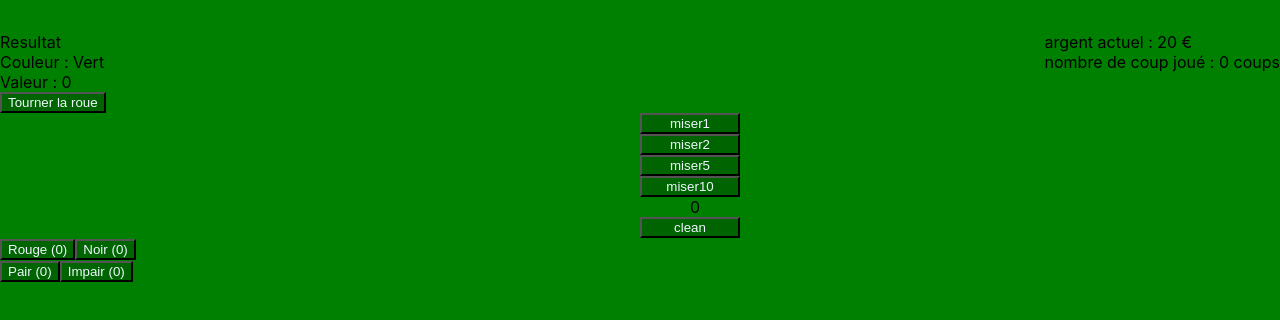
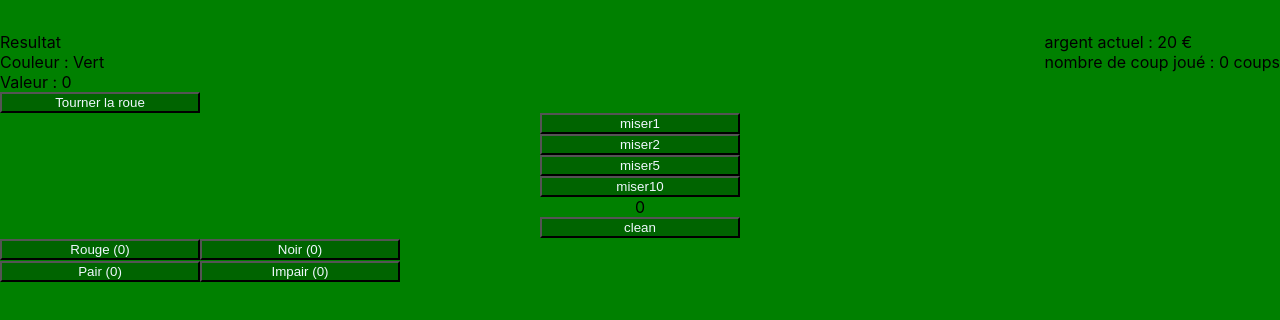
Before and after one commit to paq1/roulette-front, a React (Create React App) app: page / in a window 1280 px wide. Shown: the top 320 px of the page. Built offline with nearby package versions, Linux system fonts and the light colour scheme.

Commit message:
chore: modif style

```diff
--- a/src/App.css
+++ b/src/App.css
@@ -17,15 +17,12 @@
 .mise {
   display: flex;
   flex-direction: column;
-  justify-content: center;
-  margin-left: 50%;
-  margin-right: 50%;
-  width: 100px;
+  /*justify-content: center;*/
 }
 
-.mise-valeur {
-  margin-left: 50%;
-  margin-right: 50%;
+.center {
+  display: flex;
+  justify-content: center;
 }
 
 .infos-personnelles {
@@ -46,6 +43,7 @@ body {
 button {
   color: aliceblue;
   background-color: darkgreen;
+  width: 200px;
 }
 
 .container-game {
--- a/src/App.tsx
+++ b/src/App.tsx
@@ -102,14 +102,19 @@ function App() {
             </div>
 
             <div>
+
+                <div className={"center"}>
                     <div className={"mise"}>
                         <button onClick={() => miser(1)}>miser1</button>
                         <button onClick={() => miser(2)}>miser2</button>
                         <button onClick={() => miser(5)}>miser5</button>
                         <button onClick={() => miser(10)}>miser10</button>
-                    <span className={"mise-valeur"}>{mise}</span>
+                        <span className={"center"}>{mise}</span>
                         <button onClick={() => cleaner()}>clean</button>
                     </div>
+                </div>
+
+
                 <div>
                     <button onClick={() => miserSurRouge()}>Rouge ({miseRouge})</button>
                     <button onClick={() => miserSurNoir()}>Noir ({miseNoir})</button>
```
Lines whose indentation alone changed are shown as unchanged.
